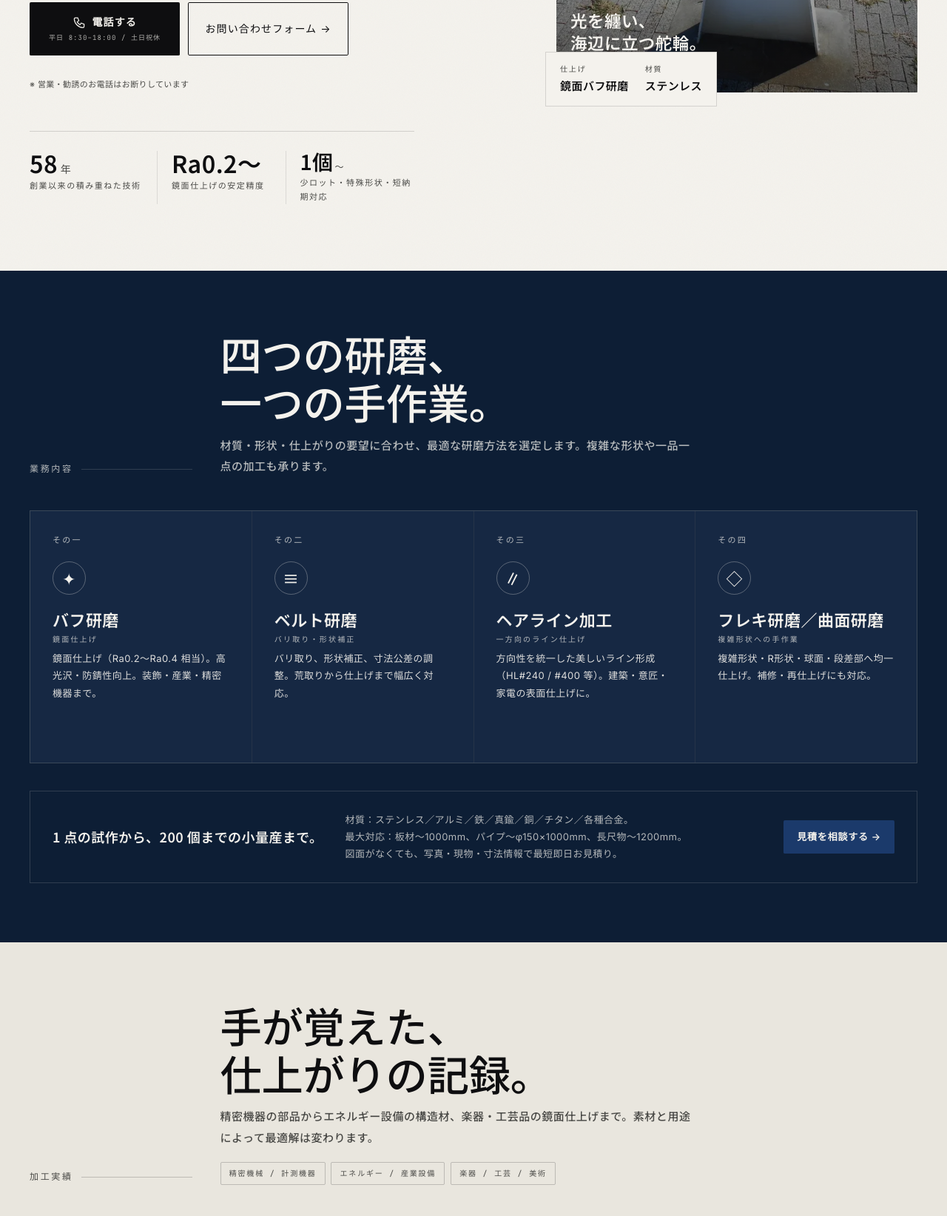
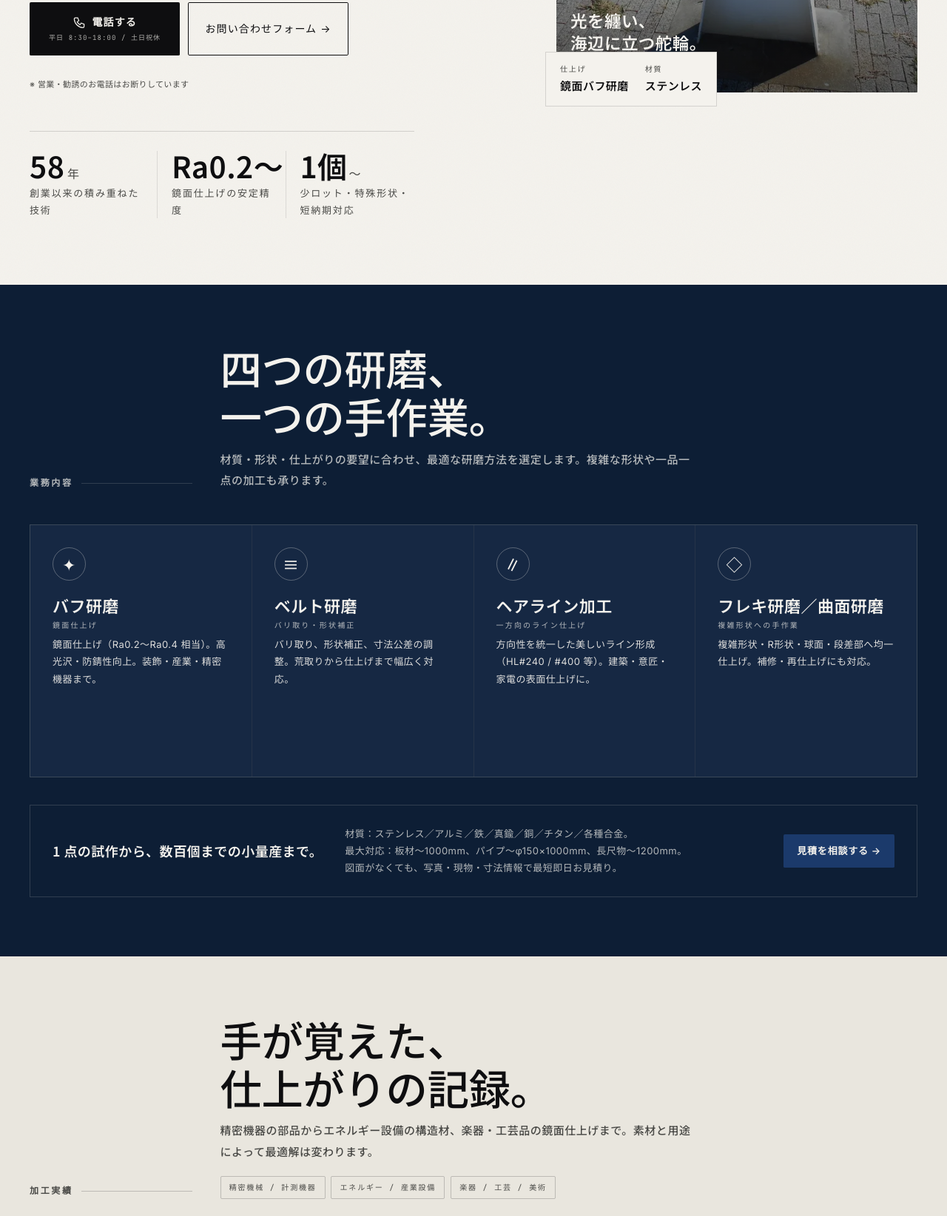
Before and after one commit to slee444/matsumoto-kenma, a website: page index.html in a window 1280 px wide. Shown: the part 655-2299 px from the top of the page at 74% size. Drawn offline with Linux system fonts and the light colour scheme.

Commit message:
トップページの指標表示とサービス一覧の見た目を調整
・実績数字（58年／Ra0.2〜／1個〜）とキャプションの文字サイズを拡大し、3項目のサイズを統一
・業務内容セクションの「その一〜その四」の番号ラベルを削除

Co-Authored-By: Claude Sonnet 5 <noreply@anthropic.com>

```diff
--- a/index.html
+++ b/index.html
@@ -231,7 +231,7 @@
 
       <!-- Copy -->
       <div>
-        <div class="flex items-center gap-3 font-mono text-[11px] tracking-[.24em] text-muted mb-8 md:mb-[38px] before:content-[''] before:w-8 before:h-px before:bg-ink">
+        <div class="flex items-center gap-3 font-mono text-[11px] tracking-[.24em] font-semibold text-muted mb-8 md:mb-[38px] before:content-[''] before:w-8 before:h-px before:bg-ink">
           <span>神奈川・川崎</span><span class="font-sans text-[12px] tracking-[.3em]">手作業の金属研磨</span>
         </div>
         <h1 class="hero-title">
@@ -262,16 +262,16 @@
         <!-- Metrics -->
         <div class="grid grid-cols-3 border-t border-ink/[.15] pt-5 md:pt-7 max-w-[520px]">
           <div class="pr-3 md:pr-5 border-r border-ink/10">
-            <div class="font-serif text-[22px] md:text-[32px] font-medium leading-none">58<span class="text-[11px] md:text-[14px] font-sans text-muted ml-1 font-normal">年</span></div>
-            <div class="text-[9px] md:text-[11px] text-muted tracking-[.1em] md:tracking-[.14em] mt-1.5">創業以来の積み重ねた技術</div>
+            <div class="font-serif text-[28px] md:text-[40px] font-medium leading-none">58<span class="text-[13px] md:text-[16px] font-sans text-muted ml-1 font-normal">年</span></div>
+            <div class="text-[11px] md:text-[13px] text-muted tracking-[.1em] md:tracking-[.14em] mt-1.5">創業以来の積み重ねた技術</div>
           </div>
           <div class="px-3 md:px-5 border-r border-ink/10">
-            <div class="font-serif text-[22px] md:text-[32px] font-medium leading-none">Ra0.2〜</div>
-            <div class="text-[9px] md:text-[11px] text-muted tracking-[.1em] md:tracking-[.14em] mt-1.5">鏡面仕上げの安定精度</div>
+            <div class="font-serif text-[28px] md:text-[40px] font-medium leading-none">Ra0.2〜</div>
+            <div class="text-[11px] md:text-[13px] text-muted tracking-[.1em] md:tracking-[.14em] mt-1.5">鏡面仕上げの安定精度</div>
           </div>
           <div class="pl-3 md:pl-5">
-            <div class="font-serif text-[18px] md:text-[28px] font-medium leading-none">1個<span class="text-[9px] md:text-[12px] font-sans text-muted ml-0.5 font-normal">〜</span></div>
-            <div class="text-[9px] md:text-[11px] text-muted tracking-[.1em] md:tracking-[.14em] mt-1.5">少ロット・特殊形状・短納期対応</div>
+            <div class="font-serif text-[28px] md:text-[40px] font-medium leading-none">1個<span class="text-[13px] md:text-[16px] font-sans text-muted ml-0.5 font-normal">〜</span></div>
+            <div class="text-[11px] md:text-[13px] text-muted tracking-[.1em] md:tracking-[.14em] mt-1.5">少ロット・特殊形状・短納期対応</div>
           </div>
         </div>
       </div>
@@ -308,7 +308,7 @@
 
     <!-- Section header -->
     <div class="grid grid-cols-1 md:grid-cols-[220px_1fr] gap-5 md:gap-10 mb-8 md:mb-12 items-end">
-      <div class="font-mono text-[12px] tracking-[.22em] text-muted-ink flex items-center gap-3 after:content-[''] after:flex-1 after:h-px after:bg-paper/[.15]">業務内容</div>
+      <div class="font-mono text-[12px] tracking-[.22em] font-semibold text-muted-ink flex items-center gap-3 after:content-[''] after:flex-1 after:h-px after:bg-paper/[.15]">業務内容</div>
       <div>
         <h2 id="services-heading" class="sec-title text-paper">四つの研磨、<br/>一つの手作業。</h2>
         <p class="font-serif text-muted-ink text-[14px] md:text-[15px] max-w-[640px] leading-[1.9]">材質・形状・仕上がりの要望に合わせ、最適な研磨方法を選定します。複雑な形状や一品一点の加工も承ります。</p>
@@ -318,26 +318,22 @@
     <!-- Service grid: 1col → 2col → 4col -->
     <div class="grid grid-cols-1 sm:grid-cols-2 lg:grid-cols-4 gap-px bg-paper/10 border border-paper/10">
       <div class="svc bg-navy-2 p-6 md:p-8 pb-10 md:pb-11 relative min-h-[280px] md:min-h-[340px] flex flex-col">
-        <div class="font-mono text-[11px] text-muted-ink tracking-[.2em] mb-auto">その一</div>
-        <div class="w-10 h-10 md:w-12 md:h-12 border border-paper/30 rounded-full grid place-items-center my-4 md:my-5 font-serif text-xl md:text-[22px] text-paper">✦</div>
+        <div class="w-10 h-10 md:w-12 md:h-12 border border-paper/30 rounded-full grid place-items-center mb-4 md:mb-5 font-serif text-xl md:text-[22px] text-paper">✦</div>
         <div class="font-serif text-xl md:text-[22px] font-medium mb-2 leading-[1.35]">バフ研磨<span class="block font-mono text-[10px] text-muted-ink tracking-[.22em] mt-1.5 font-normal">鏡面仕上げ</span></div>
         <div class="text-[13px] leading-[1.8] text-paper/90 flex-1">鏡面仕上げ（Ra0.2〜Ra0.4 相当）。高光沢・防錆性向上。装飾・産業・精密機器まで。</div>
       </div>
       <div class="svc bg-navy-2 p-6 md:p-8 pb-10 md:pb-11 relative min-h-[280px] md:min-h-[340px] flex flex-col">
-        <div class="font-mono text-[11px] text-muted-ink tracking-[.2em] mb-auto">その二</div>
-        <div class="w-10 h-10 md:w-12 md:h-12 border border-paper/30 rounded-full grid place-items-center my-4 md:my-5 font-serif text-xl md:text-[22px] text-paper">≡</div>
+        <div class="w-10 h-10 md:w-12 md:h-12 border border-paper/30 rounded-full grid place-items-center mb-4 md:mb-5 font-serif text-xl md:text-[22px] text-paper">≡</div>
         <div class="font-serif text-xl md:text-[22px] font-medium mb-2 leading-[1.35]">ベルト研磨<span class="block font-mono text-[10px] text-muted-ink tracking-[.22em] mt-1.5 font-normal">バリ取り・形状補正</span></div>
         <div class="text-[13px] leading-[1.8] text-paper/90 flex-1">バリ取り、形状補正、寸法公差の調整。荒取りから仕上げまで幅広く対応。</div>
       </div>
       <div class="svc bg-navy-2 p-6 md:p-8 pb-10 md:pb-11 relative min-h-[280px] md:min-h-[340px] flex flex-col">
-        <div class="font-mono text-[11px] text-muted-ink tracking-[.2em] mb-auto">その三</div>
-        <div class="w-10 h-10 md:w-12 md:h-12 border border-paper/30 rounded-full grid place-items-center my-4 md:my-5 font-serif text-xl md:text-[22px] text-paper">∥</div>
+        <div class="w-10 h-10 md:w-12 md:h-12 border border-paper/30 rounded-full grid place-items-center mb-4 md:mb-5 font-serif text-xl md:text-[22px] text-paper">∥</div>
         <div class="font-serif text-xl md:text-[22px] font-medium mb-2 leading-[1.35]">ヘアライン加工<span class="block font-mono text-[10px] text-muted-ink tracking-[.22em] mt-1.5 font-normal">一方向のライン仕上げ</span></div>
         <div class="text-[13px] leading-[1.8] text-paper/90 flex-1">方向性を統一した美しいライン形成（HL#240 / #400 等）。建築・意匠・家電の表面仕上げに。</div>
       </div>
       <div class="svc bg-navy-2 p-6 md:p-8 pb-10 md:pb-11 relative min-h-[280px] md:min-h-[340px] flex flex-col">
-        <div class="font-mono text-[11px] text-muted-ink tracking-[.2em] mb-auto">その四</div>
-        <div class="w-10 h-10 md:w-12 md:h-12 border border-paper/30 rounded-full grid place-items-center my-4 md:my-5 font-serif text-xl md:text-[22px] text-paper">◇</div>
+        <div class="w-10 h-10 md:w-12 md:h-12 border border-paper/30 rounded-full grid place-items-center mb-4 md:mb-5 font-serif text-xl md:text-[22px] text-paper">◇</div>
         <div class="font-serif text-xl md:text-[22px] font-medium mb-2 leading-[1.35]">フレキ研磨／曲面研磨<span class="block font-mono text-[10px] text-muted-ink tracking-[.22em] mt-1.5 font-normal">複雑形状への手作業</span></div>
         <div class="text-[13px] leading-[1.8] text-paper/90 flex-1">複雑形状・R形状・球面・段差部へ均一仕上げ。補修・再仕上げにも対応。</div>
       </div>
@@ -345,7 +341,7 @@
 
     <!-- Note bar -->
     <div class="mt-10 p-5 md:p-7 md:px-8 border border-paper/[.15] flex flex-col md:grid md:grid-cols-[auto_1fr_auto] gap-4 md:gap-8 items-start md:items-center">
-      <div class="font-serif text-[16px] md:text-[18px] font-medium">1 点の試作から、200 個までの小量産まで。</div>
+      <div class="font-serif text-[16px] md:text-[18px] font-medium">1 点の試作から、数百個までの小量産まで。</div>
       <div class="text-[13px] text-muted-ink leading-[1.8]">材質：ステンレス／アルミ／鉄／真鍮／銅／チタン／各種合金。<br/>最大対応：板材〜1000mm、パイプ〜φ150×1000mm、長尺物〜1200mm。<br/>図面がなくても、写真・現物・寸法情報で最短即日お見積り。</div>
       <a href="contact.html" class="inline-flex items-center gap-[10px] px-5 py-3 md:px-[18px] md:py-[11px] rounded-sm text-[13px] font-semibold tracking-[.06em] bg-accent text-paper hover:bg-accent-h transition-all whitespace-nowrap">見積を相談する →</a>
     </div>
@@ -357,7 +353,7 @@
   <div class="wrap">
 
     <div class="grid grid-cols-1 md:grid-cols-[220px_1fr] gap-5 md:gap-10 mb-8 md:mb-12 items-end">
-      <div class="font-mono text-[12px] tracking-[.22em] text-muted flex items-center gap-3 after:content-[''] after:flex-1 after:h-px after:bg-ink/20">加工実績</div>
+      <div class="font-mono text-[12px] tracking-[.22em] font-semibold text-muted flex items-center gap-3 after:content-[''] after:flex-1 after:h-px after:bg-ink/20">加工実績</div>
       <div>
         <h2 id="works-heading" class="sec-title">手が覚えた、<br/>仕上がりの記録。</h2>
         <p class="font-serif text-muted text-[14px] md:text-[15px] max-w-[640px] leading-[1.9]">精密機器の部品からエネルギー設備の構造材、楽器・工芸品の鏡面仕上げまで。素材と用途によって最適解は変わります。</p>
@@ -442,7 +438,7 @@
   <div class="wrap">
 
     <div class="grid grid-cols-1 md:grid-cols-[220px_1fr] gap-5 md:gap-10 mb-8 md:mb-12 items-end">
-      <div class="font-mono text-[12px] tracking-[.22em] text-muted flex items-center gap-3 after:content-[''] after:flex-1 after:h-px after:bg-ink/20">会社案内</div>
+      <div class="font-mono text-[12px] tracking-[.22em] font-semibold text-muted flex items-center gap-3 after:content-[''] after:flex-1 after:h-px after:bg-ink/20">会社案内</div>
       <div>
         <h2 id="about-heading" class="sec-title">川崎の片隅で、<br/>磨き続けて半世紀。</h2>
       </div>
@@ -473,7 +469,7 @@
         <div><dt>資本金</dt><dd>1,000 万円</dd></div>
         <div><dt>事業内容</dt><dd>金属研磨加工全般（バフ・ベルト・ヘアライン・フレキ／曲面）</dd></div>
         <div><dt>保有車両</dt><dd>1.5t トラック 1台</dd></div>
-        <div><dt>主要取引先</dt><dd>富士電機(株)／JFE エンジニアリング(株)／(株)池田工業所／横浜機工(株) 他</dd></div>
+        <div><dt>主要取引先</dt><dd>富士電機(株)／JFEエンジニアリング(株)／(株)池田工業所／横浜機工(株) 他</dd></div>
         <div><dt>所在地</dt><dd>〒210-0851 神奈川県川崎市川崎区浜町 3-9-22</dd></div>
         <div><dt>取引銀行</dt><dd>川崎信用金庫／横浜銀行／東日本銀行</dd></div>
         <div><dt>連絡先</dt><dd>電話 044-333-8412 ／ FAX 044-333-3843</dd></div>
@@ -488,7 +484,7 @@
   <div class="wrap">
 
     <div class="grid grid-cols-1 md:grid-cols-[220px_1fr] gap-5 md:gap-10 mb-8 md:mb-12 items-end">
-      <div class="font-mono text-[12px] tracking-[.22em] text-muted-ink flex items-center gap-3 after:content-[''] after:flex-1 after:h-px after:bg-paper/[.15]">アクセス</div>
+      <div class="font-mono text-[12px] tracking-[.22em] font-semibold text-muted-ink flex items-center gap-3 after:content-[''] after:flex-1 after:h-px after:bg-paper/[.15]">アクセス</div>
       <div>
         <h2 id="access-heading" class="sec-title text-paper">川崎区浜町、<br/>小さな町工場へ。</h2>
         <p class="font-serif text-muted-ink text-[14px] md:text-[15px] max-w-[640px] leading-[1.9]">全国各地からのご依頼に対応しています。まずはお気軽にご相談ください。</p>
@@ -553,7 +549,7 @@
 <section class="py-6 md:py-8 bg-paper border-t border-line-light" id="news">
   <div class="wrap">
     <div class="flex items-center gap-6 md:gap-10">
-      <div class="font-mono text-[11px] tracking-[.22em] text-muted shrink-0">お知らせ</div>
+      <div class="font-mono text-[11px] tracking-[.22em] font-semibold text-muted shrink-0">お知らせ</div>
       <div class="flex-1 divide-y divide-ink/10">
         <div class="flex items-start md:items-center gap-4 py-3">
           <span class="font-mono text-[10px] tracking-[.14em] text-muted shrink-0">2026.07.20</span>
@@ -567,7 +563,7 @@
 <section class="py-8 md:py-10 bg-paper-2 border-t border-line-light" id="column-preview">
   <div class="wrap">
     <div class="flex items-center justify-between mb-6">
-      <div class="font-mono text-[11px] tracking-[.22em] text-muted">コラム</div>
+      <div class="font-mono text-[11px] tracking-[.22em] font-semibold text-muted">コラム</div>
       <a href="column/index.html" class="font-mono text-[11px] tracking-[.18em] text-accent hover:text-accent-h transition-colors">すべて見る →</a>
     </div>
     <div class="grid grid-cols-1 sm:grid-cols-3 gap-5 md:gap-6">
@@ -592,7 +588,7 @@
   <div class="wrap">
 
     <div class="grid grid-cols-1 md:grid-cols-[220px_1fr] gap-5 md:gap-10 mb-8 md:mb-12 items-end">
-      <div class="font-mono text-[12px] tracking-[.22em] text-muted flex items-center gap-3 after:content-[''] after:flex-1 after:h-px after:bg-ink/20">よくある質問</div>
+      <div class="font-mono text-[12px] tracking-[.22em] font-semibold text-muted flex items-center gap-3 after:content-[''] after:flex-1 after:h-px after:bg-ink/20">よくある質問</div>
       <div>
         <h2 id="faq-heading" class="sec-title">お問い合わせ前に、<br/>ひとつ目を通してみてください。</h2>
       </div>
@@ -673,7 +669,7 @@
 <section class="py-10 md:py-14 lg:py-[80px] bg-paper relative overflow-hidden" id="contact">
   <div class="contact-wm">研磨</div>
   <div class="wrap text-center max-w-[820px] mx-auto relative z-10">
-    <div class="font-mono text-[11px] tracking-[.26em] text-accent mb-5">お問い合わせ</div>
+    <div class="font-mono text-[11px] tracking-[.26em] font-semibold text-accent mb-5">お問い合わせ</div>
     <h2 class="cta-h2">まずは、<br/>お気軽にご相談ください。</h2>
     <p class="font-serif text-muted text-[14px] md:text-[16px] leading-[2] mb-10 md:mb-12 max-w-[600px] mx-auto text-pretty">お見積り無料。お電話・フォームどちらからでも受け付けております。<br/>図面がない状態でも、ご要望をお聞かせいただければ最適な仕上げをご提案します。</p>
     <div class="flex flex-col sm:flex-row gap-3 md:gap-[14px] justify-center">
```
